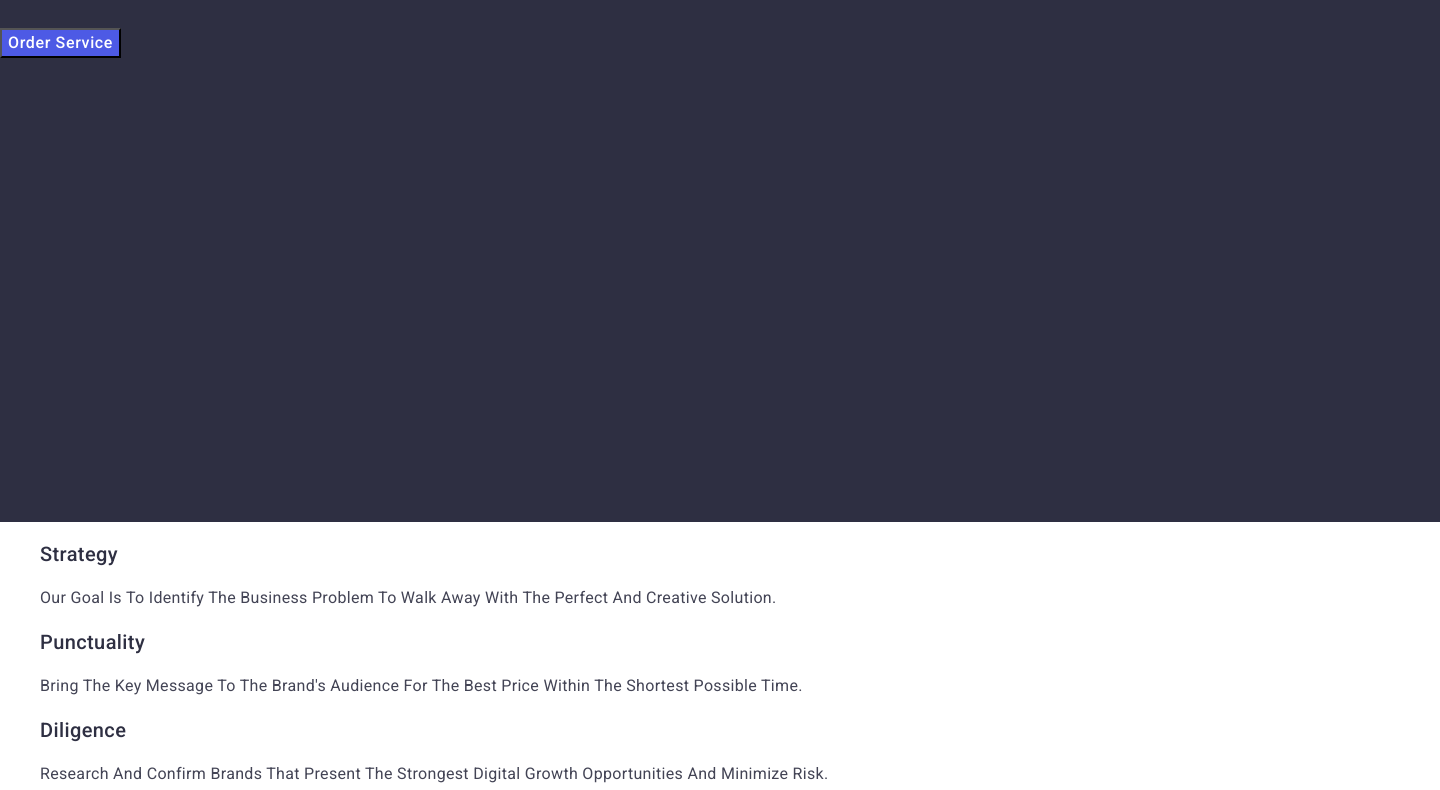
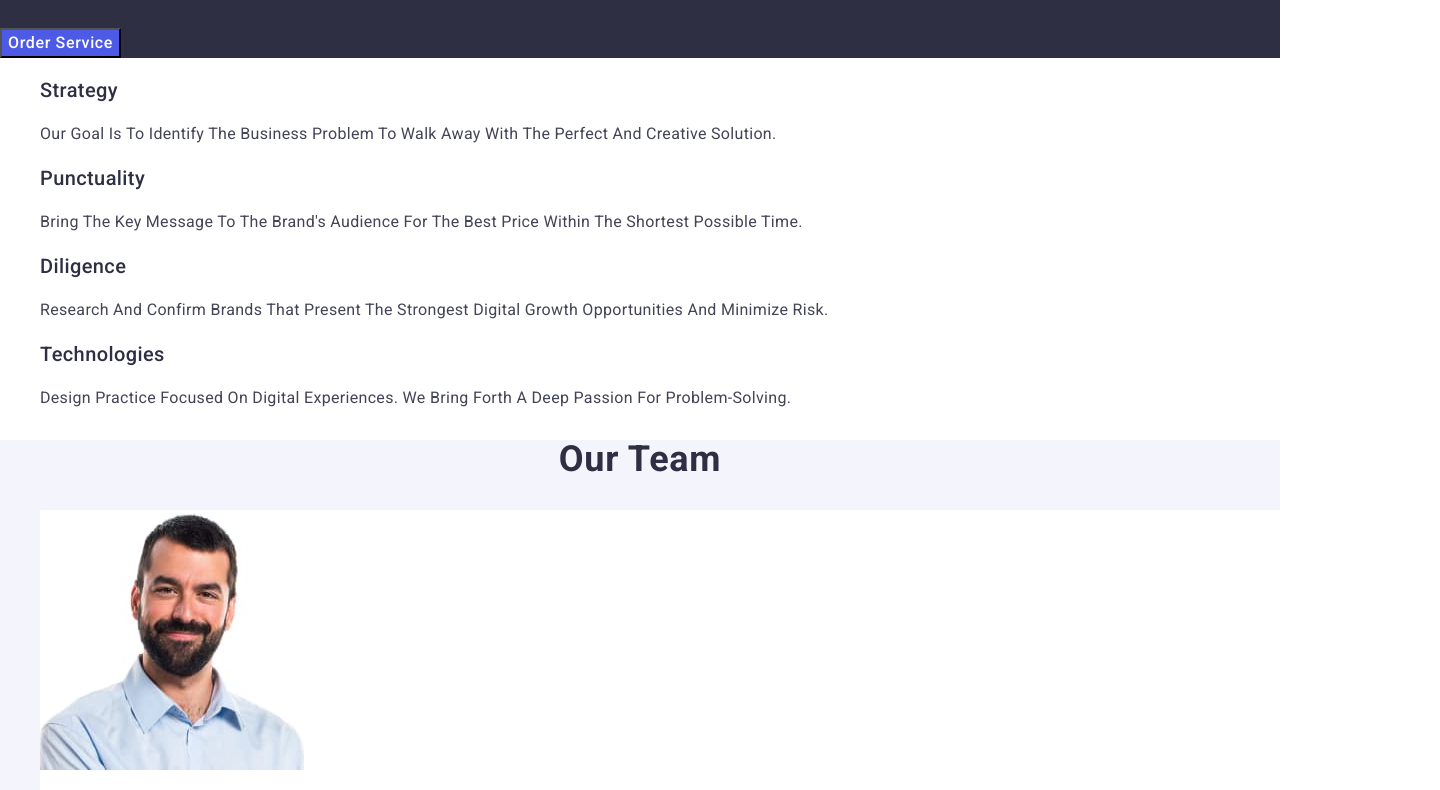
Before and after one commit to Eva-069/goit-markup-hw-02, a plain HTML site: page index.html in a window 1280 px wide. Shown: the part 298-1088 px from the top of the page, 1440 px wide, since content can reach past the window. Drawn offline with nearby package versions, Linux system fonts and the light colour scheme.

Commit message:
add styles

```diff
--- a/css/styles.css
+++ b/css/styles.css
@@ -56,8 +56,6 @@ color: #404bbf;
 }
 
 .main-section {
-    width: 1440px;
-    height: 600px;
     background: #2e2f42;}
 
 .main-header {
```
